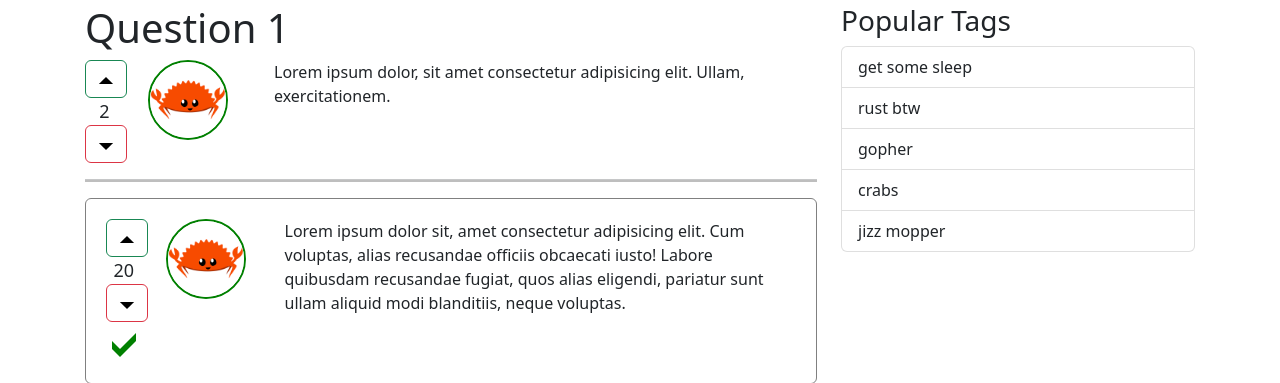
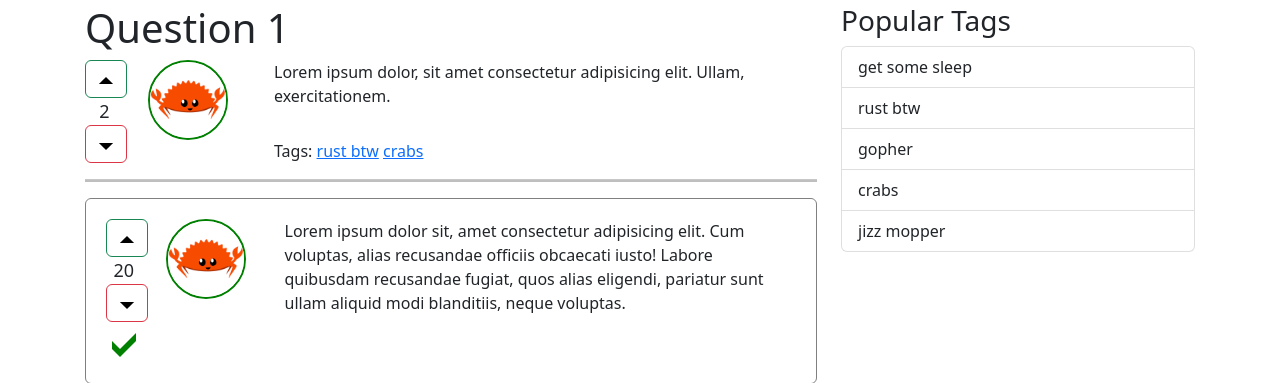
Before and after one commit to lostl1ght/button-overflow, a Python web app: template templates/question.html in a window 1280 px wide. Shown: the part 56-439 px from the top of the page. Run offline with Jinja, Linux system fonts and the light colour scheme; the template is opened without the code that fills it, so the values that code supplies are empty.

Commit message:
Align tags

```diff
--- a/static/css/style.css
+++ b/static/css/style.css
@@ -44,3 +44,12 @@ hr {
   margin-top: 5px;
   fill: green;
 }
+
+#parent-tags {
+    position: relative;
+}
+
+#tags {
+  position: absolute;
+  bottom: 0;
+}
--- a/templates/question.html
+++ b/templates/question.html
@@ -94,9 +94,15 @@
                 <img src="../static/img/avatar-1.jpg" alt="" />
               </div>
             </div>
-            <div class="col-9">
+            <div class="col-9" id="parent-tags">
               Lorem ipsum dolor, sit amet consectetur adipisicing elit. Ullam,
               exercitationem.
+
+              <div id="tags">
+                Tags:
+                <a href="#">rust btw</a>
+                <a href="#">crabs</a>
+              </div>
             </div>
           </div>
           <hr />
```
